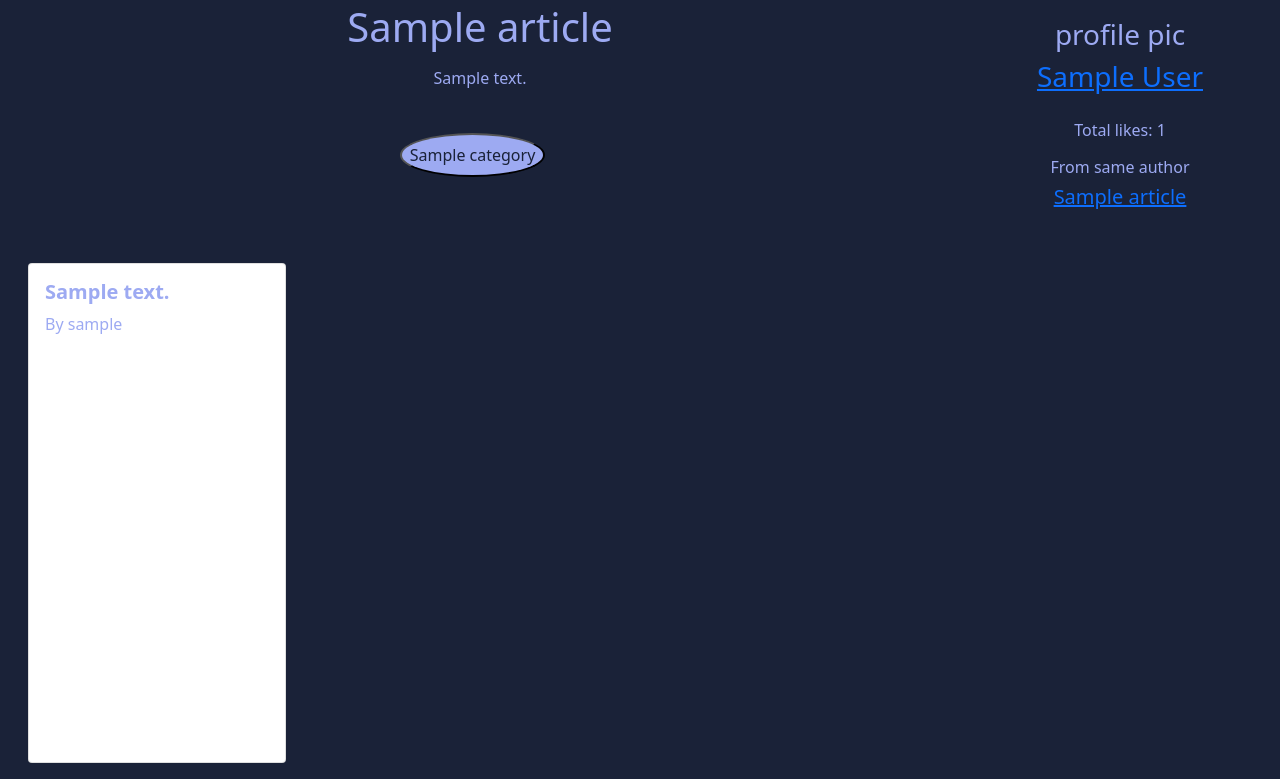
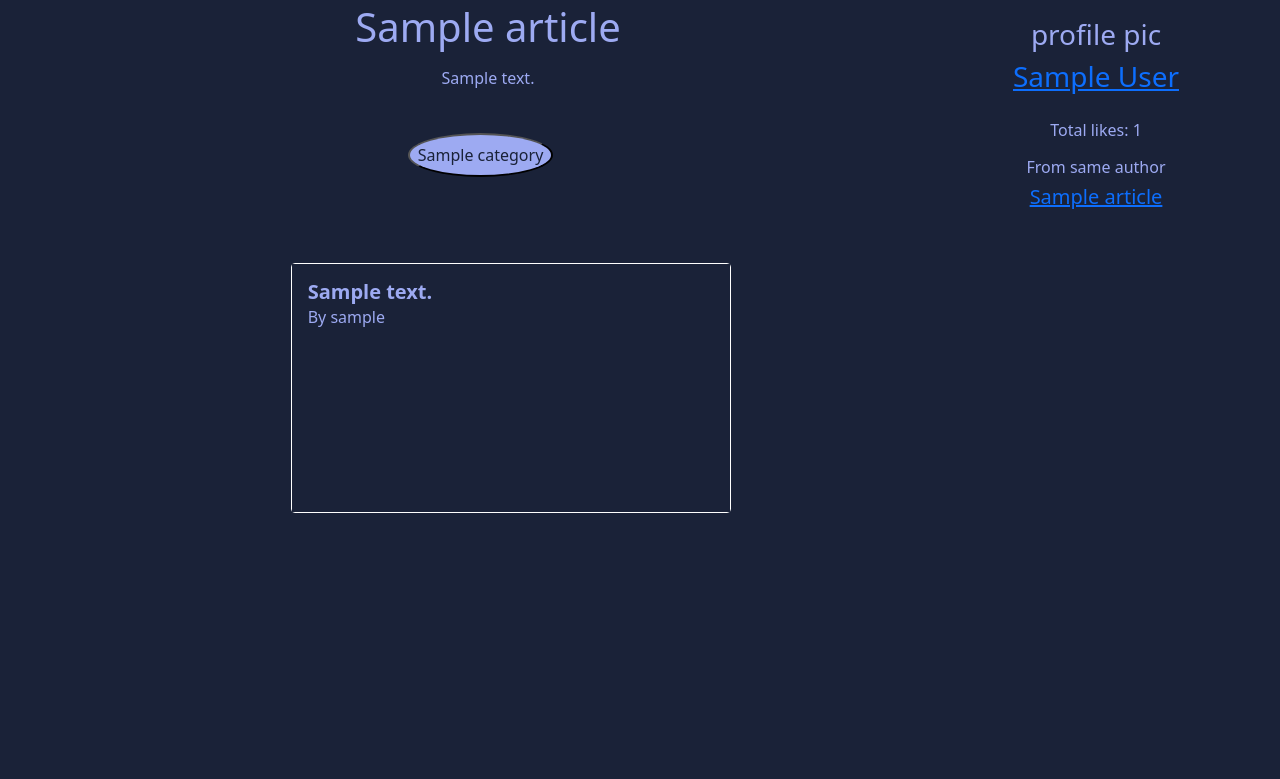
Before and after one commit to brkagithub/PSIlearnopedia, a Django app: template fazaImplementacije/templates/article.html in a window 1280 px wide. Shown: the part 98-877 px from the top of the page. After the commit the page ends 611 px from the top, so only its background shows below. Run offline with Django 3.2, Linux system fonts and the light colour scheme; the template is opened without the code that fills it: most values are stand-ins (such as "Sample title", 1, 10 or a date in 2020); some libraries are stand-ins or nearby versions.

Commit message:
Mostly front end fixes

```diff
--- a/fazaImplementacije/learnopedia/forms.py
+++ b/fazaImplementacije/learnopedia/forms.py
@@ -44,7 +44,7 @@ class QuestionUpdateForm(Form):
     Answer4 = forms.CharField(max_length=50)
     choice = forms.ChoiceField(widget=RadioSelect(),choices=[(1, 'Answer1'), (2, 'Answer2'), (3, 'Answer3'), (4, 'Answer4')])
 
-    def put(self, q, a1, a2, a3, a4,odgovor):
+    def put(self, q, a1, a2, a3, a4, odgovor):
         self.Question = q
         self.Answer1 = a1;self.Answer2 = a1;self.Answer3 = a1;self.Answer4 = a1;
         answer = 'Answer'+str(odgovor)
--- a/fazaImplementacije/templates/article.html
+++ b/fazaImplementacije/templates/article.html
@@ -21,6 +21,7 @@
     ></script>
     <link rel="stylesheet" href="{% static 'base.css' %}" />
     <link rel="stylesheet" href="{% static 'article.css' %}" />
+    <link rel="stylesheet" href="{% static 'profile.css' %}" />
     <script src="https://cdnjs.cloudflare.com/ajax/libs/jquery/3.6.0/jquery.min.js"></script>
     <script src="{% static 'article1.js' %}"></script>
     <title>Learnopedia</title>
@@ -123,10 +124,9 @@
 
 
 
-        <div id="articleGrid" class="row textAlign backgroundDarkBlue">
+        <div class="row textAlign backgroundDarkBlue">
           {% for comment in comments %}
-              <div class="col-lg-3 col-md-4 col-sm-6">
-
+              <div class="col-12 offset-0 offset-lg-2 col-lg-5">
                   <div class="card m-3" >
                     <div class="card-body">
                         <div class="flex">
@@ -141,7 +141,6 @@
                       {% endif %}
 
                   </div>
-
               </div>
           {% endfor %}
       </div>
--- a/fazaImplementacije/templates/base.html
+++ b/fazaImplementacije/templates/base.html
@@ -28,9 +28,6 @@
     <script src="https://cdnjs.cloudflare.com/ajax/libs/jquery/3.6.0/jquery.min.js"></script>
         <script src="https://code.jquery.com/jquery-3.5.1.min.js" crossorigin="anonymous"></script>
     <script src="https://cdn.jsdelivr.net/npm/popper.js@1.16.0/dist/umd/popper.min.js" integrity="sha384-Q6E9RHvbIyZFJoft+2mJbHaEWldlvI9IOYy5n3zV9zzTtmI3UksdQRVvoxMfooAo" crossorigin="anonymous"></script>
-
-    <link rel="stylesheet" href="https://stackpath.bootstrapcdn.com/bootstrap/4.4.1/css/bootstrap.min.css" integrity="sha384-Vkoo8x4CGsO3+Hhxv8T/Q5PaXtkKtu6ug5TOeNV6gBiFeWPGFN9MuhOf23Q9Ifjh" crossorigin="anonymous">
-    <script src="https://stackpath.bootstrapcdn.com/bootstrap/4.4.1/js/bootstrap.min.js" integrity="sha384-wfSDF2E50Y2D1uUdj0O3uMBJnjuUD4Ih7YwaYd1iqfktj0Uod8GCExl3Og8ifwB6" crossorigin="anonymous"></script>
 
     <link href="https://cdn.jsdelivr.net/npm/summernote@0.8.18/dist/summernote-bs4.min.css" rel="stylesheet">
     <script src="https://cdn.jsdelivr.net/npm/summernote@0.8.18/dist/summernote-bs4.min.js"></script>
--- a/fazaImplementacije/templates/categories.html
+++ b/fazaImplementacije/templates/categories.html
@@ -42,13 +42,12 @@
          <div class="card-body m-3">
             <form method="post" action="{% url 'home' %}">
                 {% csrf_token %}
-                <button type="submit" value = "{{ category.categoryId }}" name = "category_id"  style="background: none!important;
-                    border: none; cursor: pointer;">
+                <a class="linkNoDeco" href={% url 'category' category.categoryId %}>
 
                         <h3 class="card-title">{{ category.name }}</h3>
                         <p class="card-text">{{ category.description }}</p>
 
-                </button>
+                </a>
             </form>
          </div>
         </div>
--- a/fazaImplementacije/templates/create_article.html
+++ b/fazaImplementacije/templates/create_article.html
@@ -29,9 +29,6 @@
         <script src="https://code.jquery.com/jquery-3.5.1.min.js" crossorigin="anonymous"></script>
     <script src="https://cdn.jsdelivr.net/npm/popper.js@1.16.0/dist/umd/popper.min.js" integrity="sha384-Q6E9RHvbIyZFJoft+2mJbHaEWldlvI9IOYy5n3zV9zzTtmI3UksdQRVvoxMfooAo" crossorigin="anonymous"></script>
 
-    <link rel="stylesheet" href="https://stackpath.bootstrapcdn.com/bootstrap/4.4.1/css/bootstrap.min.css" integrity="sha384-Vkoo8x4CGsO3+Hhxv8T/Q5PaXtkKtu6ug5TOeNV6gBiFeWPGFN9MuhOf23Q9Ifjh" crossorigin="anonymous">
-    <script src="https://stackpath.bootstrapcdn.com/bootstrap/4.4.1/js/bootstrap.min.js" integrity="sha384-wfSDF2E50Y2D1uUdj0O3uMBJnjuUD4Ih7YwaYd1iqfktj0Uod8GCExl3Og8ifwB6" crossorigin="anonymous"></script>
-
     <link href="https://cdn.jsdelivr.net/npm/summernote@0.8.18/dist/summernote-bs4.min.css" rel="stylesheet">
     <script src="https://cdn.jsdelivr.net/npm/summernote@0.8.18/dist/summernote-bs4.min.js"></script>
     <title>Learnopedia</title>
@@ -55,6 +52,7 @@
 
         <br><span class="greska" id="textGreska" style="color: red; height: 10px;"></span><br>
 
+        Kategorije:
         {{ form.letters }}
 
 
--- a/fazaImplementacije/templates/results.html
+++ b/fazaImplementacije/templates/results.html
@@ -11,7 +11,7 @@
         <div style="height: 100% !important">
 
         <br>
-        <b id="tekst">Cestitamo na {{ grade }}% na artiklu {{ article_title }}</b>
+        <h1><b id="tekst">Cestitamo na {{ grade }}% na artiklu {{ article_title }}</b></h1>
 
         <br>
         <a href="{% url 'article' article_id %}"  class="linkNoDeco">
```
Also changed, not shown: fazaImplementacije/learnopedia/views.py (+6 -14 lines). Lines whose indentation alone changed are shown as unchanged.
